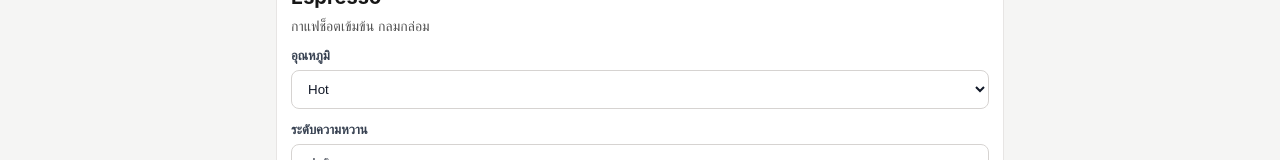
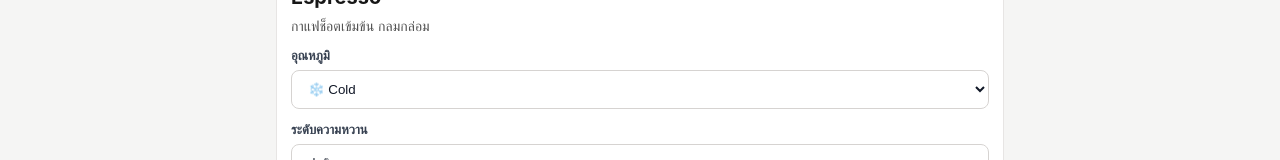
Before and after one commit to Tui-Satit/coffee-website, a React (Create React App) app: page / in a window 1280 px wide. Shown: the part 431-591 px from the top of the page. Built offline with nearby package versions, Linux system fonts and the light colour scheme.

Commit message:
Set Cold as default temperature across menu

```diff
--- a/src/App.js
+++ b/src/App.js
@@ -5,7 +5,11 @@
 
 const PICKUP_MESSAGE = "รับที่ร้าน";
 const SUGAR_OPTIONS = ["ปกติ", "หวานน้อย", "ไม่หวาน"];
-const DEFAULT_TEMPERATURE_OPTIONS = ["Hot", "Cold"];
+const DEFAULT_TEMPERATURE_OPTIONS = ["Cold", "Hot"];
+const TEMPERATURE_LABELS = {
+  Cold: "❄️ Cold",
+  Hot: "🔥 Hot",
+};
 
 const menu = [
   {
@@ -74,7 +78,7 @@
   );
   const [selectedTemperatureByItem, setSelectedTemperatureByItem] = useState(() =>
     menuWithTemperatureOptions.reduce(
-      (acc, item) => ({ ...acc, [item.id]: item.temperatureOptions?.[0] || "Hot" }),
+      (acc, item) => ({ ...acc, [item.id]: item.temperatureOptions?.[0] || "Cold" }),
       {}
     )
   );
@@ -92,7 +96,7 @@
   const addToCart = (item) => {
     const sugar = selectedSugarByItem[item.id] || SUGAR_OPTIONS[0];
     const temperature =
-      selectedTemperatureByItem[item.id] || item.temperatureOptions?.[0] || "Hot";
+      selectedTemperatureByItem[item.id] || item.temperatureOptions?.[0] || "Cold";
     if (!sugar) {
       alert("กรุณาเลือกระดับความหวานก่อนเพิ่มลงตะกร้า");
       return;
@@ -237,7 +241,7 @@
                     value={
                       selectedTemperatureByItem[item.id] ||
                       item.temperatureOptions?.[0] ||
-                      "Hot"
+                      "Cold"
                     }
                     onChange={(e) =>
                       setSelectedTemperatureByItem((prev) => ({
@@ -248,7 +252,7 @@
                   >
                     {item.temperatureOptions.map((option) => (
                       <option key={option} value={option}>
-                        {option}
+                        {TEMPERATURE_LABELS[option] || option}
                       </option>
                     ))}
                   </select>
--- a/src/Monitor.jsx
+++ b/src/Monitor.jsx
@@ -158,7 +158,7 @@
                 <strong>☕ รายการ:</strong>
                 {o.items.map((item, index) => (
                   <div key={index}>
-                    - {item.name} ({item.temperature || "Hot"}) x {item.qty}
+                    - {item.name} ({item.temperature || "Cold"}) x {item.qty}
                   </div>
                 ))}
               </div>
```
